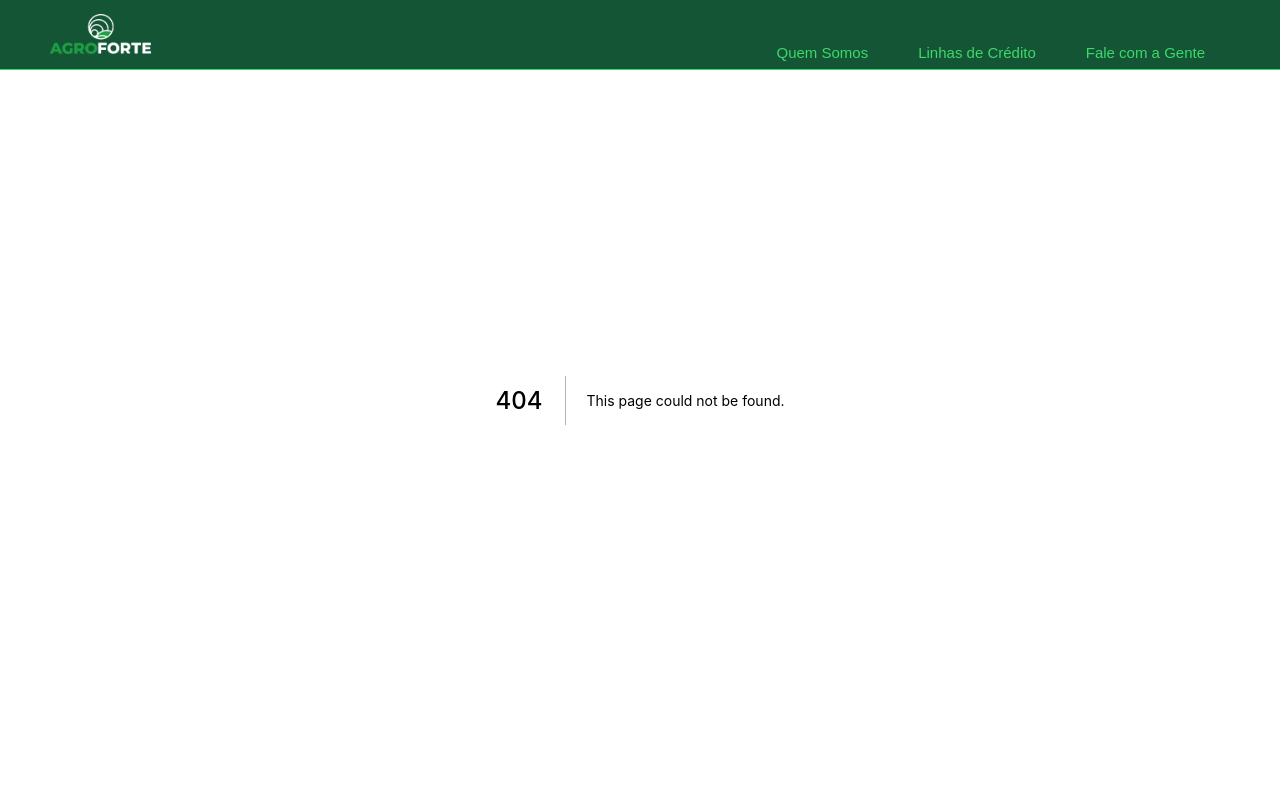
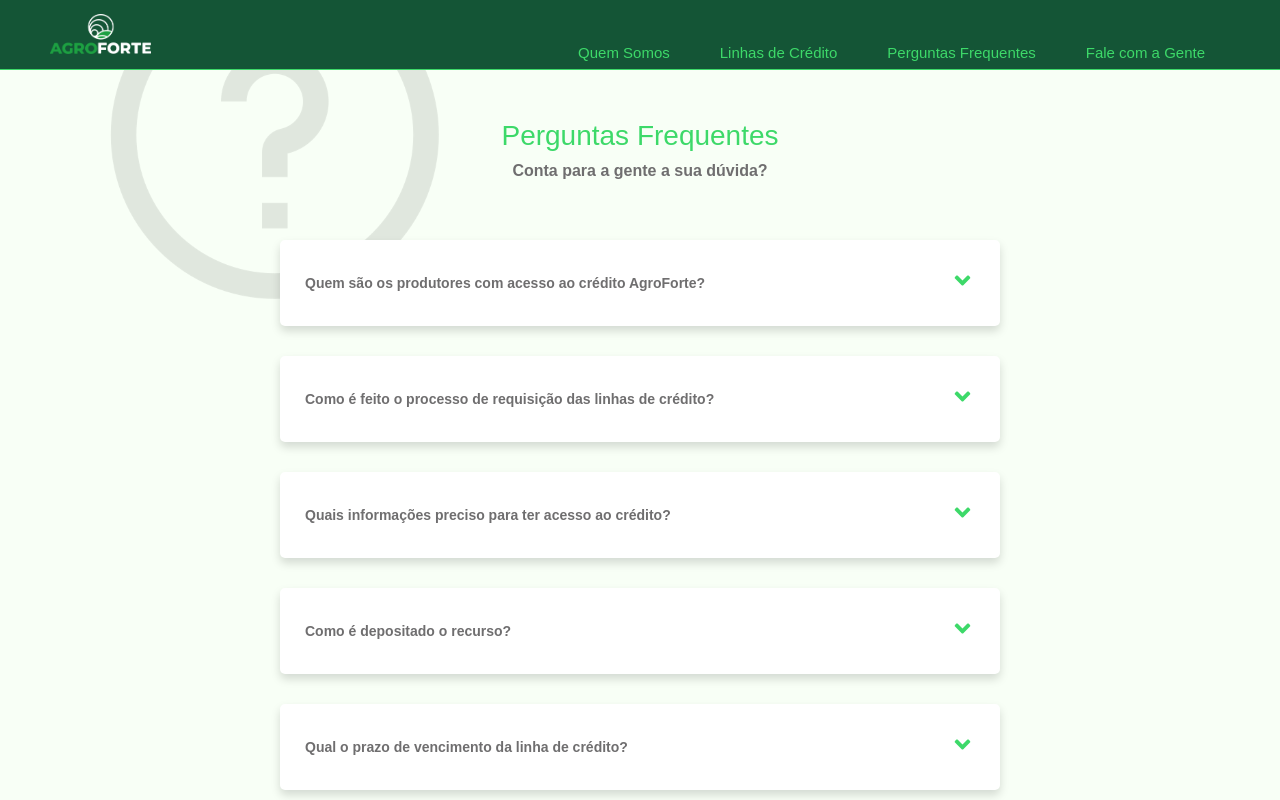
Before and after one commit to rodrigopdo/website-agroforte, a Next.js app: page /perguntas-frequentes in a window 1280 px wide. Before the commit this address had no page. Shown: the top 800 px of the page. Built offline with nearby package versions, Linux system fonts and the light colour scheme.

Commit message:
link faq done

```diff
--- a/src/components/Accordion/index.js
+++ b/src/components/Accordion/index.js
@@ -13,7 +13,7 @@ const Accordion = () => {
     setOpen(i)
   }
   return (
-    <Wrapper>
+    <Wrapper id="faq">
       <img src="/question.svg"/>
       <FaqContainer>
         <Question>
--- a/src/components/Navbar/SideBar/index.jsx
+++ b/src/components/Navbar/SideBar/index.jsx
@@ -1,4 +1,5 @@
 import { Ul, NavBtn } from './styles';
+import Link from 'next/link';
 
 const SideBar = ({ open }) => {
   return (
@@ -10,6 +11,9 @@ const SideBar = ({ open }) => {
         <a href="#product">Linhas de Crédito</a>
       </li>
       <li>
+        <a href="#faq">Perguntas Frequentes</a>
+      </li>
+      <li>
         <a href="#contact">Fale com a Gente</a>
       </li>
       {/*<NavBtn type="button" href="#about2">Saber Mais</NavBtn>*/}
--- a/src/components/Navbar/SideBar/styles.js
+++ b/src/components/Navbar/SideBar/styles.js
@@ -22,7 +22,7 @@ export const Ul = styled.ul `
     color: #3dd969;
   }
 
-  @media (max-width: 895px) {
+  @media (max-width: 995px) {
     flex-flow: column nowrap;
     background: linear-gradient(180deg, #1DB954 0.49%, #00704A 99.46%);
     position: fixed;
--- a/src/components/Navbar/index.js
+++ b/src/components/Navbar/index.js
@@ -1,7 +1,6 @@
 import React from 'react'
 import Nav from './styles'
 import BurgerBtn from './BurgerBtn'
-import Image from 'next/image';
 
 const Navbar = () => {
   return (
--- /dev/null
+++ b/src/pages/perguntas-frequentes.js
@@ -0,0 +1,12 @@
+import React from 'react';
+import Accordion from './../components/Accordion';
+
+const Faq = () => {
+  return (
+    <div>
+      <Accordion />
+    </div>
+  )
+}
+
+export default Faq;
```
